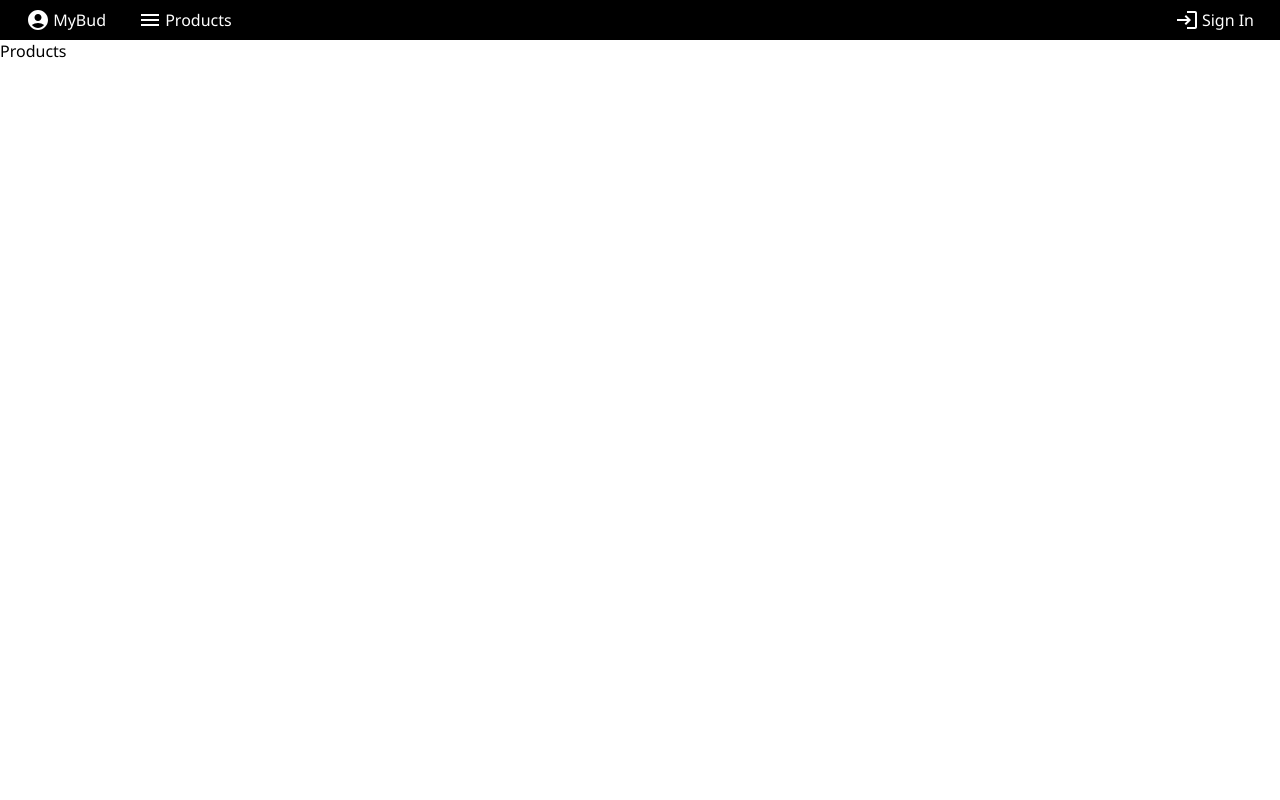
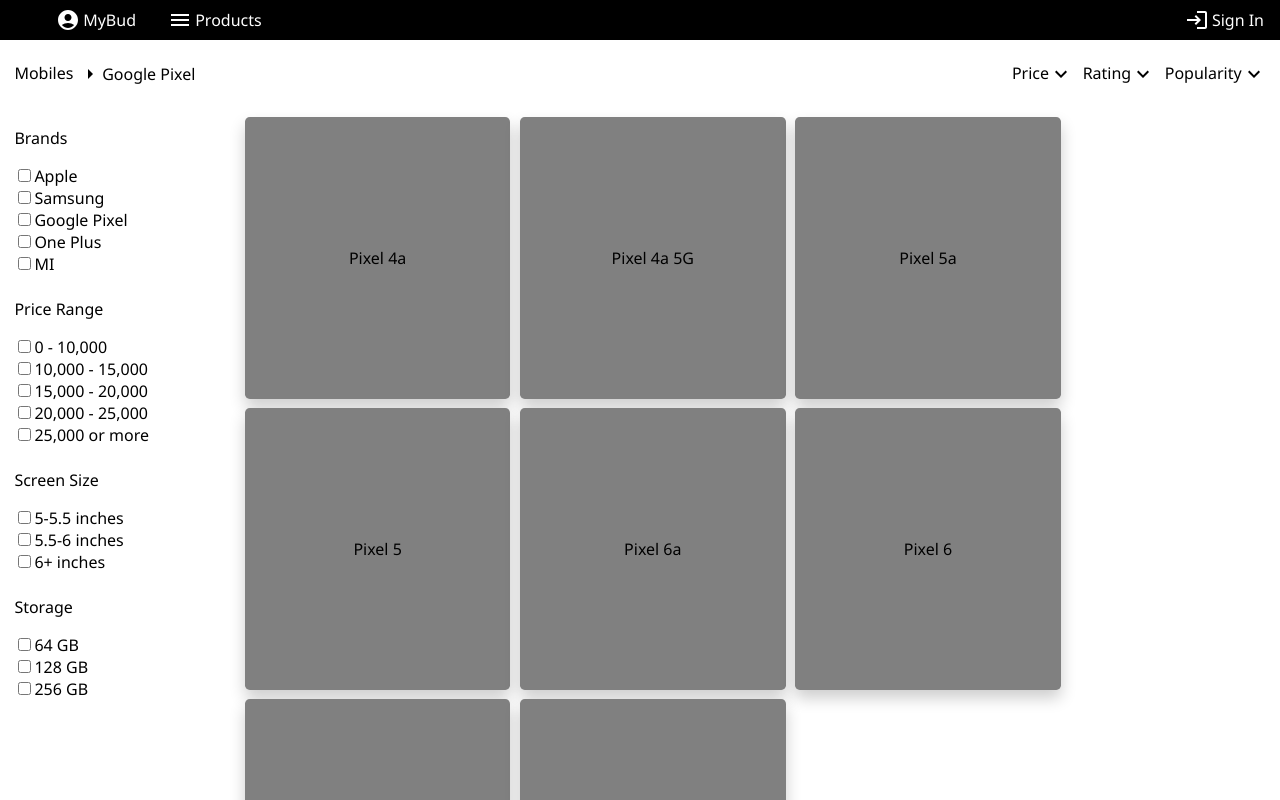
Before and after one commit to my-budget-store/my-bud-ui, a React (Create React App) app: page /products in a window 1280 px wide. Shown: the top 800 px of the page. Built offline with nearby package versions, Linux system fonts and the light colour scheme.

Commit message:
Products drafted and other ui elements reworked

```diff
--- a/src/Components/Auth/Login.tsx
+++ b/src/Components/Auth/Login.tsx
@@ -20,22 +20,35 @@
 
   return (
     <form onSubmit={handleSubmit} className="login-form">
+      <br />
+      <br />
+      <br />
       <h1>Sign In</h1>
-      <label>Username</label>
+      <br />
+      <br />
+      <label className="place-well">Email/Phone Number</label>
+      <br />
       <input
         type="text"
-        placeholder="userName"
+        className="place-well"
+        placeholder="Email/Phone Number"
         value={userName}
         onChange={(e) => setUserName(e.target.value)}
       />
-      <label>Password</label>
+      <br />
+      <br />
+      <label className="place-well">Password</label>
+      <br />
       <input
         type="text"
+        className="place-well"
         value={password}
-        placeholder="password"
+        placeholder="Password"
         onChange={(e) => setPassword(e.target.value)}
       />
-      <input type="submit" />
+      <br />
+      <br />
+      <input type="submit" className="place-well"/>
     </form>
   );
 };
--- a/src/Components/Common/BackDrop.tsx
+++ b/src/Components/Common/BackDrop.tsx
@@ -10,5 +10,5 @@
     }
   };
 
-  return <div className="back-drop-div" onClick={clickBackDropHandler} />;
+  return <div className="back-drop" onClick={clickBackDropHandler} />;
 };
--- a/src/Components/Navigation/FullHeader.tsx
+++ b/src/Components/Navigation/FullHeader.tsx
@@ -30,14 +30,14 @@
     <header className="header">
       <ul className="ul">
         <li>
-          <a href="/" className="nav-link">
+          <a href="/Home" className="nav-link">
             <AccountCircleIcon className="icons-size" />
             MyBud
           </a>
         </li>
         <li className="dropdown">
           <a
-            href="/"
+            href="/Products"
             className="nav-link"
             onMouseOver={HandleProductsMouseOver}
           >
--- a/src/Components/Navigation/MenuSidebar.tsx
+++ b/src/Components/Navigation/MenuSidebar.tsx
@@ -4,7 +4,7 @@
   return (
     <ul className="common-side-menu show-side-menu">
       <li>
-        <a href="/" className="nav-link">
+        <a href="/Home" className="nav-link">
           <HomeIcon className="icons-size" />
           MyBud
         </a>
--- a/src/Components/Navigation/PublicHeader.tsx
+++ b/src/Components/Navigation/PublicHeader.tsx
@@ -8,13 +8,13 @@
   <header className="header">
     <ul className="ul">
       <li>
-        <a href="/products" className="nav-link">
+        <a href="/Home" className="nav-link">
           <AccountCircleIcon className="icons-size" />
           MyBud
         </a>
       </li>
       <li>
-        <a href="/products" className="nav-link">
+        <a href="/Products" className="nav-link">
           <MenuIcon className="icons-size" />
           Products
         </a>
--- a/src/Pages/Products.tsx
+++ b/src/Pages/Products.tsx
@@ -1,3 +1,132 @@
+import "Styles/Products.css";
+import { ArrowRight, ExpandMore } from "@mui/icons-material";
+
 export const Products = () => {
-  return <>Products</>;
+  return (
+    <>
+      <div className="item-base-row">
+        <span className="item-nav-path">
+          {/* TODO: Dynamically update this section */}
+          <a href="/" className=" place-well page-nav-link">
+            Mobiles
+          </a>
+          <span>
+            <ArrowRight className="svg-align" />
+          </span>
+          <a href="/" className="page-nav-link">
+            Google Pixel
+          </a>
+        </span>
+        <span className="horizontal-filter-span">
+          <span className="place-well">
+            Price
+            <ExpandMore className="svg-align" />
+          </span>
+          <span className="place-well">
+            Rating
+            <ExpandMore className="svg-align" />
+          </span>
+          <span className="place-well">
+            Popularity
+            <ExpandMore className="svg-align" />
+          </span>
+        </span>
+      </div>
+      <div className="vertical-filter-span">
+        <div className="place-well">
+          Brands
+          <ul className="filter-ul">
+            <li>
+              <input type="checkbox" />
+              Apple
+            </li>
+            <li>
+              <input type="checkbox" />
+              Samsung
+            </li>
+            <li>
+              <input type="checkbox" />
+              Google Pixel
+            </li>
+            <li>
+              <input type="checkbox" />
+              One Plus
+            </li>
+            <li>
+              <input type="checkbox" />
+              MI
+            </li>
+          </ul>
+        </div>
+        <div className="place-well">
+          <label>Price Range</label>
+          <ul className="filter-ul">
+            <li>
+              <input type="checkbox" />0 - 10,000
+            </li>
+            <li>
+              <input type="checkbox" />
+              10,000 - 15,000
+            </li>
+            <li>
+              <input type="checkbox" />
+              15,000 - 20,000
+            </li>
+            <li>
+              <input type="checkbox" />
+              20,000 - 25,000
+            </li>
+            <li>
+              <input type="checkbox" />
+              25,000 or more
+            </li>
+          </ul>
+        </div>
+        <div className="place-well">
+          Screen Size
+          <ul className="filter-ul">
+            <li>
+              <input type="checkbox" />
+              5-5.5 inches
+            </li>
+            <li>
+              <input type="checkbox" />
+              5.5-6 inches
+            </li>
+            <li>
+              <input type="checkbox" />
+              6+ inches
+            </li>
+          </ul>
+        </div>
+        <div className="place-well">
+          Storage
+          <ul className="filter-ul">
+            <li>
+              <input type="checkbox" />
+              64 GB
+            </li>
+            <li>
+              <input type="checkbox" />
+              128 GB
+            </li>
+            <li>
+              <input type="checkbox" />
+              256 GB
+            </li>
+          </ul>
+        </div>
+      </div>
+      <div className="card-container">
+        <div className="card">Pixel 4a</div>
+        <div className="card">Pixel 4a 5G</div>
+        <div className="card">Pixel 5a</div>
+        <div className="card">Pixel 5</div>
+        <div className="card">Pixel 6a</div>
+        <div className="card">Pixel 6</div>
+        <div className="card">Pixel 7a</div>
+        <div className="card">Pixel 7</div>
+      </div>
+    </>
+  );
 };
--- a/src/Styles/BackDrop.css
+++ b/src/Styles/BackDrop.css
@@ -0,0 +1,9 @@
+.back-drop {
+  position: fixed;
+  width: 100%;
+  height: 100%;
+  top: 0;
+  left: 0;
+  background-color: grey;
+  z-index: 1;
+}
--- a/src/Styles/Login.css
+++ b/src/Styles/Login.css
@@ -1,16 +1,14 @@
 .login-form {
-  display: flex;
-  align-items: center;
-  flex-direction: column;
-  justify-content: center;
-  align-content: center;
-  flex-wrap: wrap;
-  height: 100%;
-  width: 400px;
-  padding: 20px;
-  position: fixed;
-  top: 0;
-  right: 0px;
+  display: block;
+  position: relative;
+  height: 28rem;
+  width: 30rem;
+  margin: auto;
+  top: 6rem;
+  left: 0rem;
+  border-radius: 10px;
   color: white;
   background-color: black;
+  box-shadow: 6px 6px 6px 6px rgb(0 0 0 / 20%);
+  text-align: center;
 }
--- /dev/null
+++ b/src/Styles/Products.css
@@ -0,0 +1,44 @@
+.item-base-row {
+  display: inline-block;
+  line-height: 3rem;
+  width: 100%;
+}
+.item-nav-path {
+  float: left;
+  margin: 0.3rem;
+  padding: 0.3rem;
+  width: 14rem;
+}
+.svg-align {
+  vertical-align: -0.4rem;
+}
+.horizontal-filter-span {
+  margin: 0.3rem;
+  padding: 0.3rem;
+  float: right;
+}
+.vertical-filter-span {
+  margin: 0.3rem;
+  padding: 0.3rem;
+  float: left;
+  width: 14rem;
+}
+.place-well {
+  margin: 0.15rem;
+  padding: 0.15rem;
+}
+.page-nav-link {
+  text-decoration: none;
+  color: black;
+}
+.filter-ul{
+  padding: 0;
+  list-style-type: none;
+}
+
+.card-container {
+  display: flex;
+  flex-wrap: wrap;
+  left: 15rem;
+  position: absolute;
+}
--- a/src/Styles/index.css
+++ b/src/Styles/index.css
@@ -28,19 +28,21 @@
 }
 
 .ul {
-  padding-left: 10px;
-  padding-right: 10px;
   margin: 0rem;
   display: flex;
   list-style-type: none;
 }
 
-.back-drop-div {
-  position: fixed;
-  width: 100%;
-  height: 100%;
-  top: 0;
-  left: 0;
+.card {
+  display: flex;
+  height: 17rem;
+  width: 16rem;
+  border-radius: 0.3rem;
+  box-shadow: 0px 8px 16px 0px rgba(0, 0, 0, 0.2);
+  box-sizing: content-box;
+  margin: 0.3rem;
+  padding: 0.3rem;
+  align-items: center;
+  justify-content: center;
   background-color: grey;
-  z-index: 1;
 }
```
